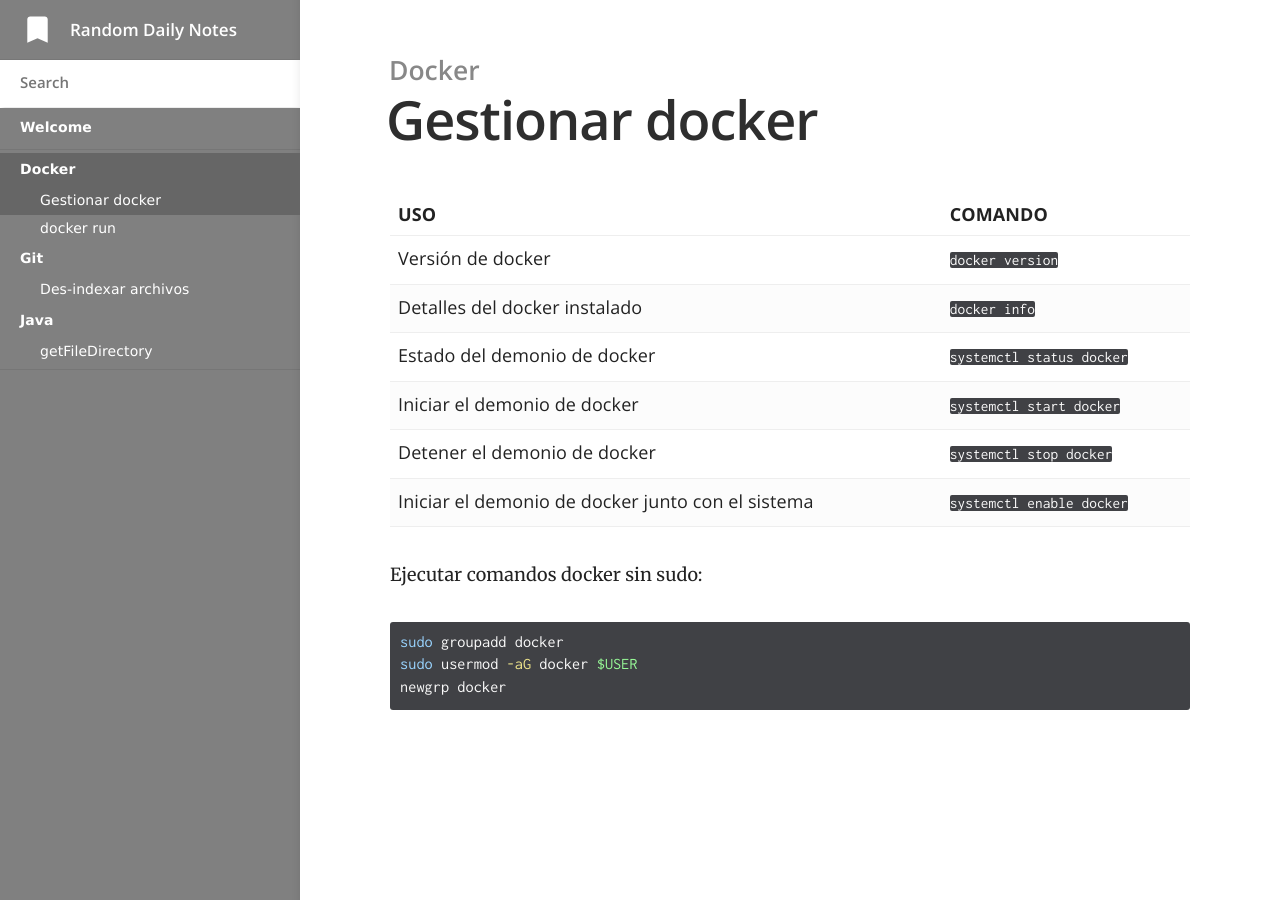
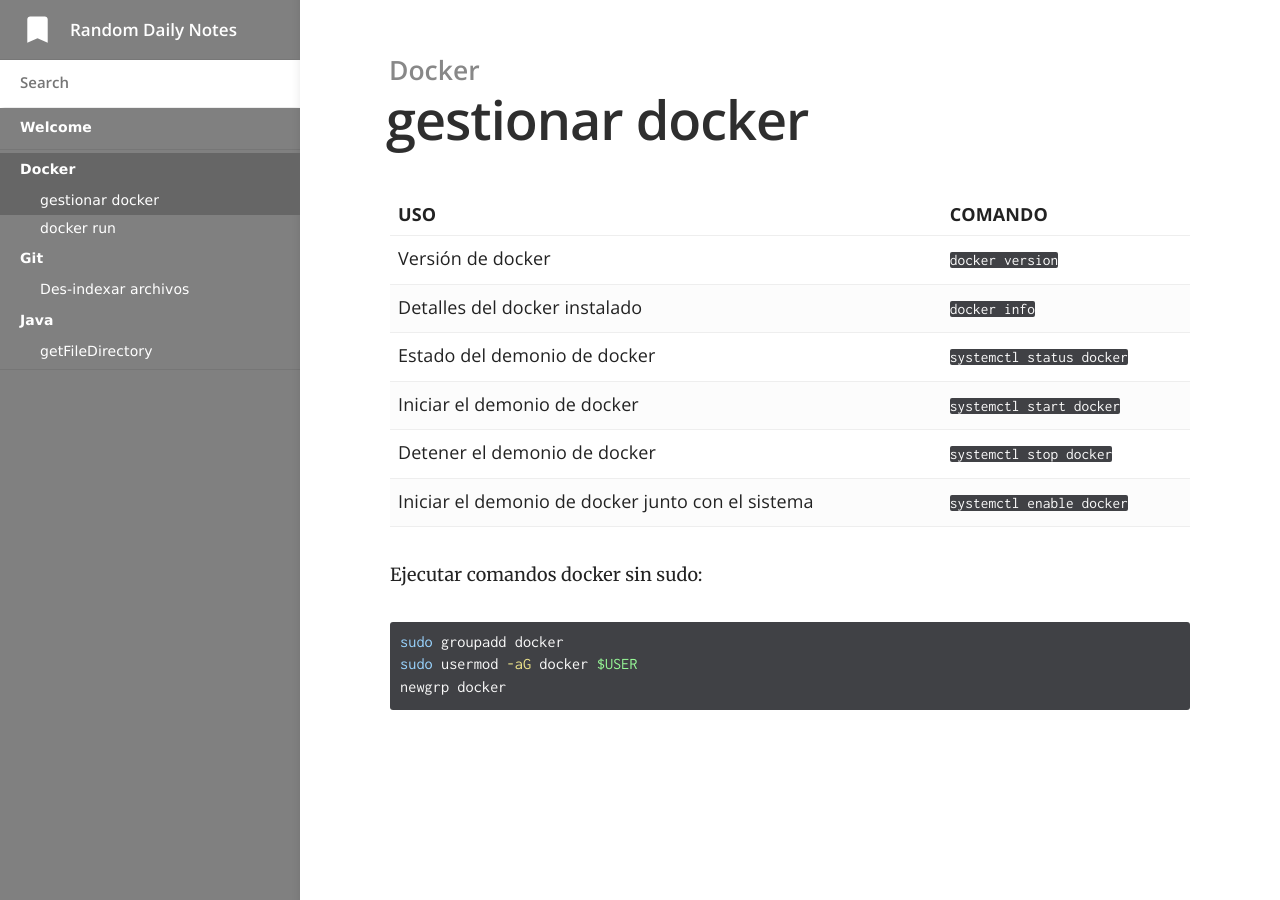
Before and after one commit to slaarks/slaarks.github.io, a Jekyll site: the page built from _docs/Docker/gestionar-docker.md, in a window 1280 px wide. Built offline with Jekyll 4.4.1, drawn with Linux system fonts in a browser that asks for light colours.

```diff
--- a/_docs/Docker/gestionar-docker.md
+++ b/_docs/Docker/gestionar-docker.md
@@ -1,5 +1,5 @@
 ---
-title: Gestionar docker
+title: gestionar docker
 category: Docker
 order: 1
 ---
```
